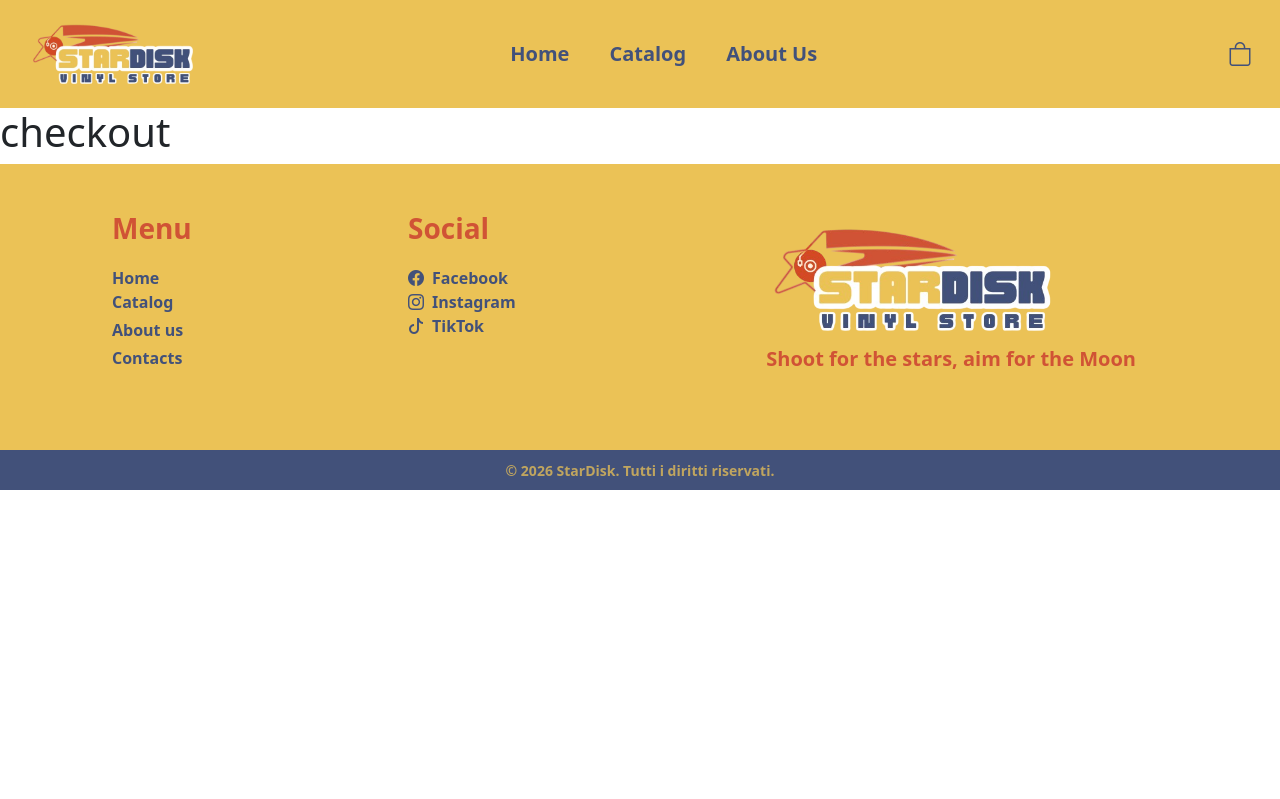
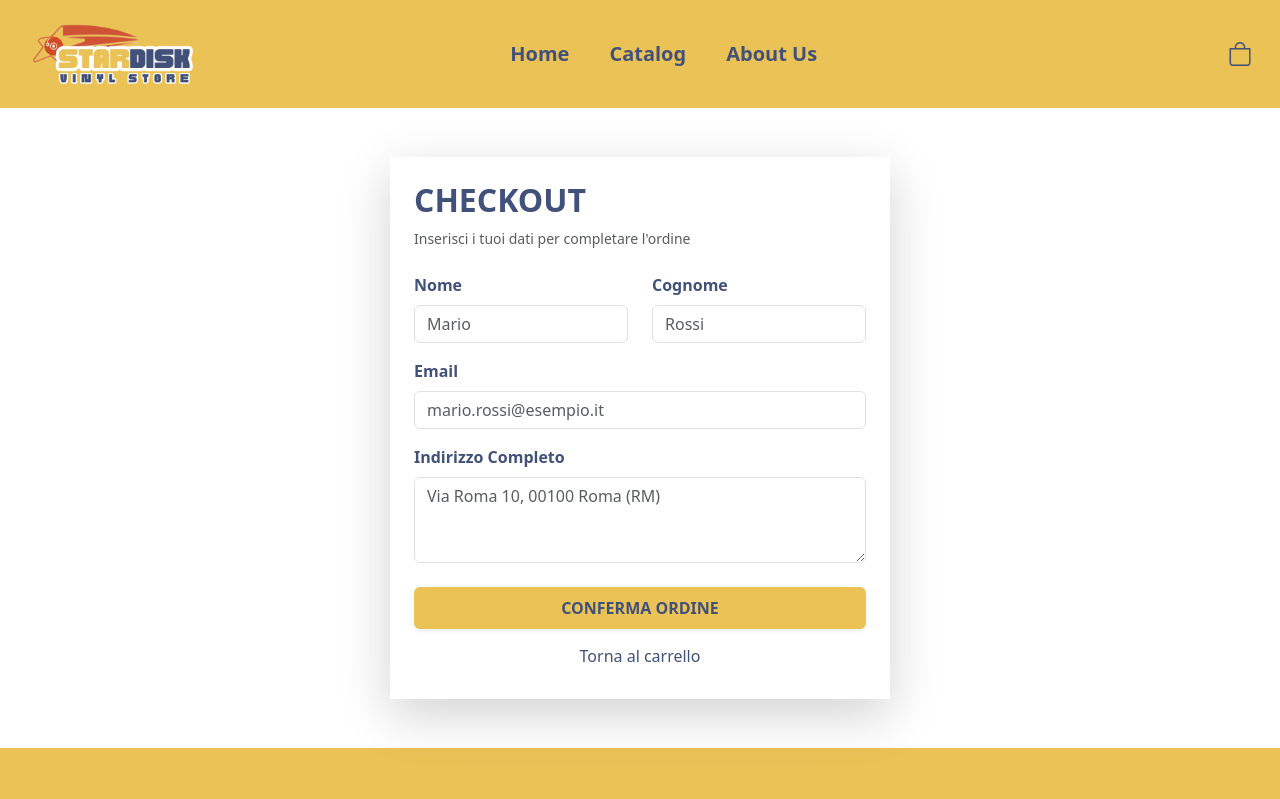
Before and after one commit to LucaStellato/stardisk_react, a React (Vite) app: page /checkout in a window 1280 px wide. Shown: the top 799 px of the page. Built offline with nearby package versions, Linux system fonts and the light colour scheme.

Commit message:
create base for checkout page

```diff
--- a/src/pages/CheckoutPage.jsx
+++ b/src/pages/CheckoutPage.jsx
@@ -1,7 +1,99 @@
+import { useState } from 'react';
+import { useNavigate } from 'react-router-dom';
+
 export default function Checkoutpage() {
+    const navigate = useNavigate();
+
+    const [formData, setFormData] = useState({
+        email: '',
+        nome: '',
+        cognome: '',
+        indirizzo: ''
+    });
+
+    const handleChange = (e) => {
+        setFormData({ ...formData, [e.target.name]: e.target.value });
+    };
+
+    const handleSubmit = (e) => {
+        e.preventDefault();
+        console.log("Dati ordine inviati:", formData);
+        navigate('/success');
+    };
+
     return (
-        <>
-            <h1>checkout</h1>
-        </>
-    )
+        <div className="container d-flex justify-content-center align-items-center"
+            style={{ minHeight: 'calc(100vh - 160px)' }}>
+
+            <div className="shadow-lg border-0 p-4" style={{ maxWidth: '500px', width: '100%' }}>
+                <div className=" mb-4">
+                    <h2 className="fw-bold text-blue text-uppercase">CHECKOUT</h2>
+                    <p className="text-muted small">Inserisci i tuoi dati per completare l'ordine</p>
+                </div>
+
+                <form onSubmit={handleSubmit}>
+                    <div className="row">
+                        <div className="col-md-6 mb-3">
+                            <label className="form-label fw-bold text-blue">Nome</label>
+                            <input
+                                type="text"
+                                name="nome"
+                                className="form-control border-blue"
+                                placeholder="Mario"
+                                required
+                                onChange={handleChange}
+                            />
+                        </div>
+                        <div className="col-md-6 mb-3">
+                            <label className="form-label fw-bold text-blue">Cognome</label>
+                            <input
+                                type="text"
+                                name="cognome"
+                                className="form-control border-blue"
+                                placeholder="Rossi"
+                                required
+                                onChange={handleChange}
+                            />
+                        </div>
+                    </div>
+
+                    <div className="mb-3">
+                        <label className="form-label fw-bold text-blue">Email</label>
+                        <input
+                            type="email"
+                            name="email"
+                            className="form-control border-blue"
+                            placeholder="mario.rossi@esempio.it"
+                            required
+                            onChange={handleChange}
+                        />
+                    </div>
+
+                    <div className="mb-4">
+                        <label className="form-label fw-bold text-blue">Indirizzo Completo</label>
+                        <textarea
+                            name="indirizzo"
+                            className="form-control border-blue"
+                            rows="3"
+                            placeholder="Via Roma 10, 00100 Roma (RM)"
+                            required
+                            onChange={handleChange}
+                        ></textarea>
+                    </div>
+
+                    <button type="submit" className="btn bg-yellow text-blue fw-bold w-100 py-2 shadow-sm">
+                        CONFERMA ORDINE
+                    </button>
+
+                    <button
+                        type="button"
+                        className="btn btn-link w-100 text-blue mt-2 text-decoration-none"
+                        onClick={() => navigate('/cart')}
+                    >
+                        Torna al carrello
+                    </button>
+                </form>
+            </div>
+        </div>
+    );
 }
```
